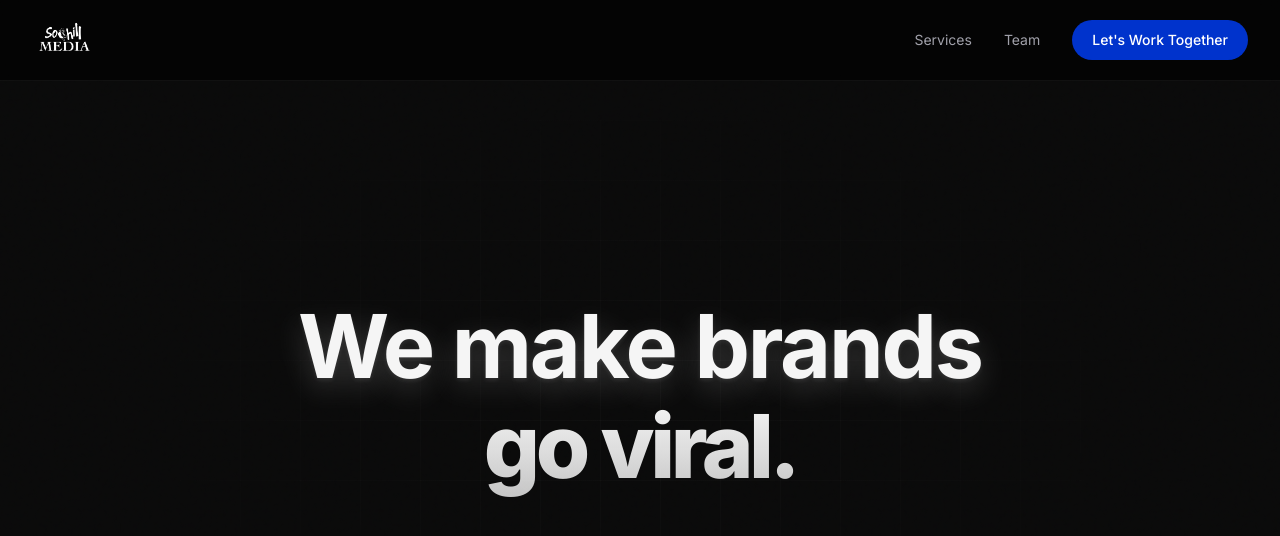
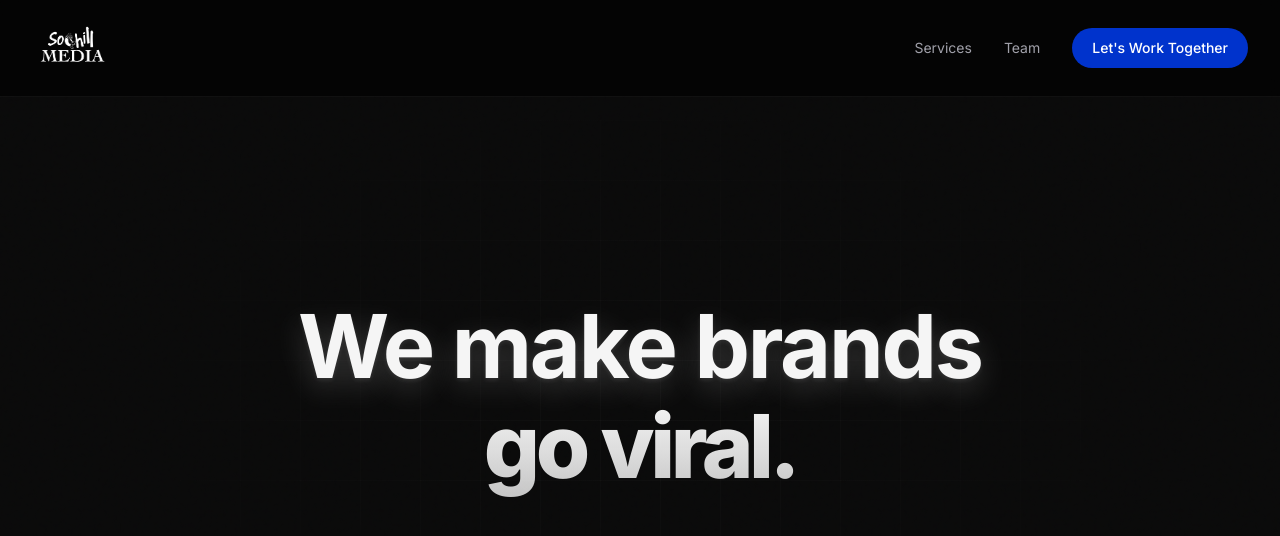
Before and after one commit to kartikc26/SoChillMedia, a Next.js app: page / in a window 1280 px wide. Shown: the top 536 px of the page. Built offline with nearby package versions, Linux system fonts and the light colour scheme.

Commit message:
Fix progress ring: sync circle with counter numbers using correct circumference and matching easing

```diff
--- a/src/app/globals.css
+++ b/src/app/globals.css
@@ -184,7 +184,7 @@ section {
 .progress-ring {
   transform: rotate(-90deg);
   transform-origin: center;
-  stroke-dasharray: 402;
-  stroke-dashoffset: 402;
+  stroke-dasharray: 364;
+  stroke-dashoffset: 364;
   stroke-linecap: round;
 }
--- a/src/components/CinematicHero.tsx
+++ b/src/components/CinematicHero.tsx
@@ -98,7 +98,7 @@ export default function CinematicHero() {
         )
         .to(".mockup-scroll-wrapper", { autoAlpha: 1, duration: 1.5, ease: "power2.inOut" }, "-=0.5")
         .fromTo(".phone-widget", { y: 40, autoAlpha: 0, scale: 0.95 }, { y: 0, autoAlpha: 1, scale: 1, stagger: 0.1, ease: "back.out(1.2)", duration: 1.2 }, "-=1.5")
-        .to(".progress-ring", { strokeDashoffset: 60, duration: 2, ease: "power3.inOut" }, "-=1.0")
+        .to(".progress-ring", { strokeDashoffset: 0, duration: 2, ease: "expo.out" }, "-=1.0")
         .to(".counter-val", { innerHTML: 50, snap: { innerHTML: 1 }, duration: 2, ease: "expo.out" }, "-=2.0")
         .fromTo(".floating-badge.badge-brands", { y: 100, autoAlpha: 0, scale: 0.7 }, { y: 0, autoAlpha: 1, scale: 1, ease: "back.out(1.5)", duration: 1.5 }, "-=1.5")
         .fromTo(".floating-badge.badge-reels", { y: 100, autoAlpha: 0, scale: 0.7 }, { y: 0, autoAlpha: 1, scale: 1, ease: "back.out(1.5)", duration: 1.2 }, "-=1.0")
@@ -453,7 +453,7 @@ export default function CinematicHero() {
           </div>
 
           {/* SERVICES SCENE */}
-          <div className="scene-services absolute inset-0 flex items-center z-10 pt-16 lg:pt-0">
+          <div className="scene-services absolute inset-0 flex items-center z-10 pt-20">
             <div className="w-full max-w-7xl mx-auto px-4 lg:px-12 flex flex-col lg:flex-row items-center gap-6 lg:gap-12">
               <div className="lg:w-1/3 text-center lg:text-left order-2 lg:order-1">
                 <p className="text-blue-400 text-[10px] sm:text-xs font-bold uppercase tracking-widest mb-2">What We Do</p>
--- a/src/components/Navbar.tsx
+++ b/src/components/Navbar.tsx
@@ -26,9 +26,9 @@ export default function Navbar() {
             <Image
               src="/logo.png"
               alt="SoChillMedia"
-              width={80}
-              height={80}
-              className="rounded-lg w-12 h-12 md:w-16 md:h-16"
+              width={100}
+              height={100}
+              className="rounded-lg w-14 h-14 md:w-20 md:h-20"
             />
           </a>
 
```
